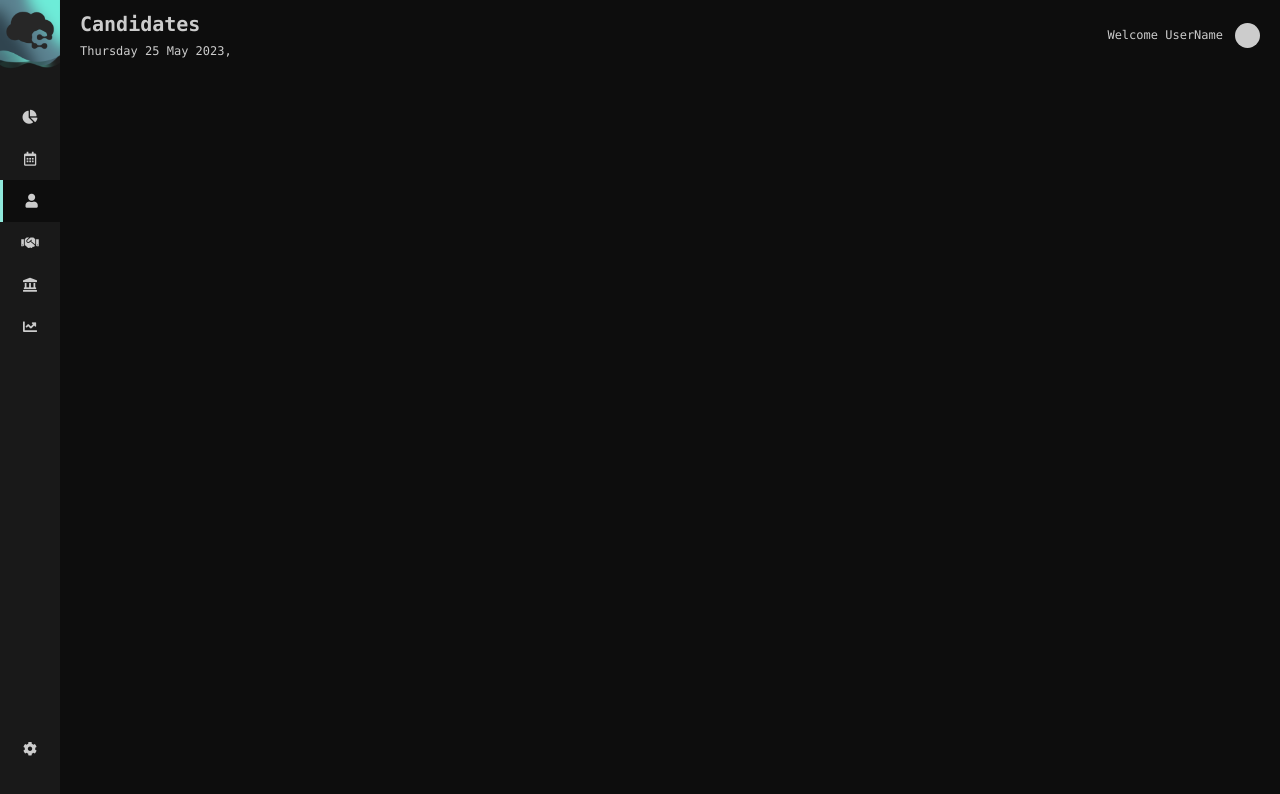
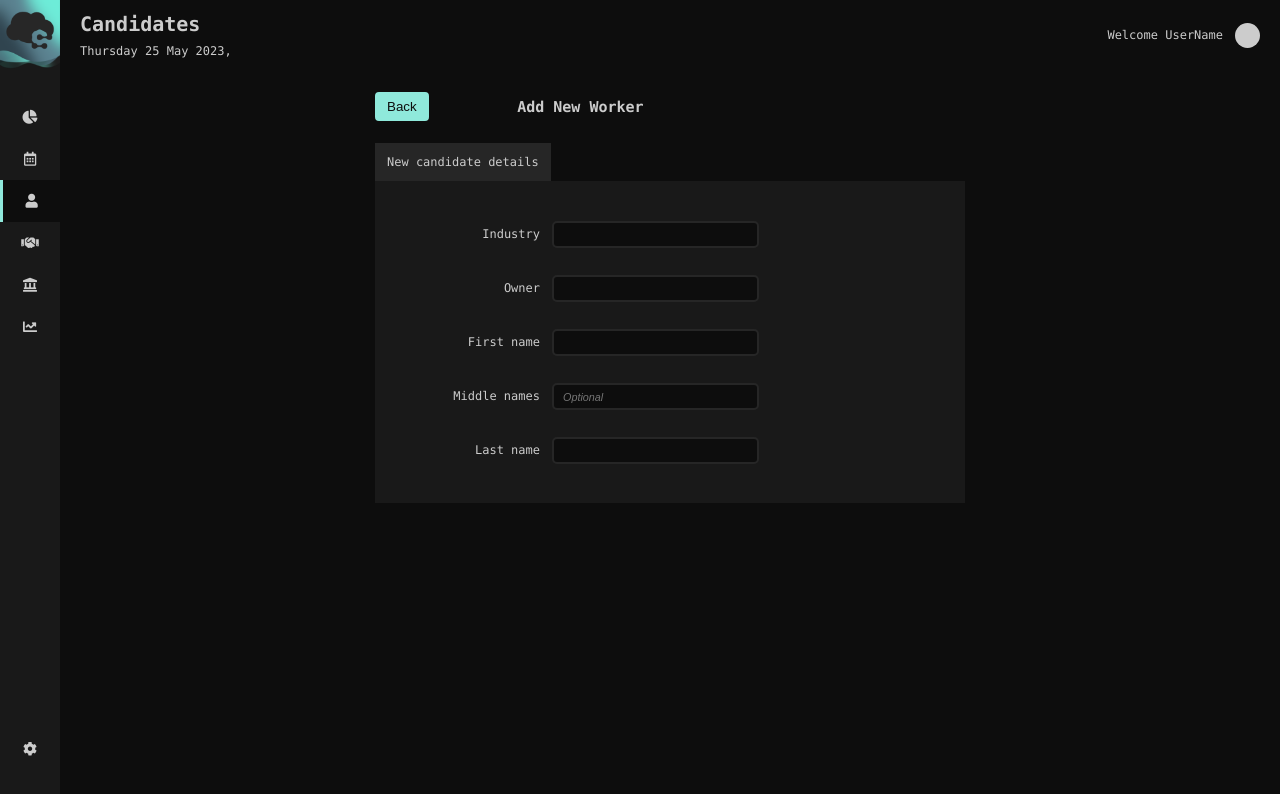
Before and after one commit to teetzMcveets/CT1.0, a React (Create React App) app: page /candidates/add-candidate in a window 1280 px wide. Shown: the top 794 px of the page. Built offline with nearby package versions, Linux system fonts and the light colour scheme.

Commit message:
register candidate initialized

```diff
--- a/src/App.css
+++ b/src/App.css
@@ -67,7 +67,7 @@ html {
   background-color: var(--primary);
   color: var(--textOnColor);
   border: 2px solid var(--primary);
-  border-radius: var(--small2);
+  border-radius: 4px;
   padding: 5px 10px;
 }
 
--- a/src/App.js
+++ b/src/App.js
@@ -7,6 +7,7 @@ import Dashboard from './components/Dashboard/Dashboard';
 import Bookings from './components/Bookings/Bookings';
 import Candidates from './components/Candidates/Candidates';
 import CandidateDetails from './components/Candidates/CandidateAll/CandidateDetails/CandidateDetails';
+import AddCandidate from './components/Candidates/AddCandidate/AddCandidate';
 import Clients from './components/Clients/Clients';
 import Finance from './components/Finance/Finance';
 import Reports from './components/Reports/Reports';
@@ -23,6 +24,7 @@ function App() {
         <Route path='/bookings' element={<Bookings />} />
         <Route path='/candidates' element={<Candidates />} />
         <Route path='/candidates/:id' element={<CandidateDetails />} />
+        <Route path='/candidates/add-candidate' element={<AddCandidate />} />
         <Route path='/clients' element={<Clients />} />
         <Route path='/finance' element={<Finance />} />
         <Route path='/reports' element={<Reports />} />
--- a/src/components/Candidates/AddCandidate/AddCandidate.css
+++ b/src/components/Candidates/AddCandidate/AddCandidate.css
@@ -0,0 +1,73 @@
+.top-container {
+    display: flex;
+    justify-content: left;
+    align-items: center;
+    padding: var(--med2) 0;
+    margin: var(--small1) 25%;
+}
+
+.return-button {
+    margin-right: 15%;
+}
+
+.page-title {
+    font-size: var(--small2);
+}
+
+.form {
+    display: flex;
+    justify-content: center;
+    flex-direction: column;
+    margin: 0 25%;
+}
+
+.new-candidate-details-title {
+    display: flex;
+}
+
+.form-box-title{
+    padding: var(--med1);
+    background-color: var(--s2);
+}
+
+.form-card-placement {
+    padding: 26px 0;
+    background-color: var(--s1);
+}
+
+.form-label-input {
+    display: flex;
+    align-items: center;
+    padding: var(--small1) 0;
+}
+
+.candidate-label {
+    padding: var(--med1);
+    width: 30%;
+    display: flex;
+    justify-content: right;
+}
+
+.input-container {
+    width: 50%;
+}
+
+.add-candidate-input {
+    background-color: var(--BGC);
+    color: var(--text);
+    border: 2px solid var(--s2);
+    border-radius: 5px;
+    padding: 4px;
+    width: 70%;
+}
+
+.add-candidate-input:focus {
+    outline: none;
+    box-shadow: 0 0 0 2px var(--primary)
+}
+
+.add-candidate-input::placeholder {
+    font-size: 0.9rem;
+    font-style: italic;
+    padding-left: 5px;
+}
--- a/src/components/Candidates/AddCandidate/AddCandidate.js
+++ b/src/components/Candidates/AddCandidate/AddCandidate.js
@@ -1,9 +1,16 @@
 import React from 'react';
+import AddCandidateForm from './AddCandidateForm';
+import './AddCandidate.css';
 
 export default function AddCandidate () {
 
     return (
         <>
+            <div className='main-content'>
+                <AddCandidateForm
+
+                />
+            </div>
         </>
     )
 }
--- /dev/null
+++ b/src/components/Candidates/AddCandidate/AddCandidateForm.js
@@ -0,0 +1,94 @@
+import React from 'react';
+
+export default function AddCandidateForm () {
+
+    return (
+        <>
+            <div className='top-container'>
+
+                <div className='return-button'>
+                    <button className='button-primary'>
+                        Back
+                    </button>
+                </div>
+
+                <div className='page-title'>
+                    <h2>Add New Worker</h2>
+                </div>
+
+            </div>
+
+            <div className='form'>
+                <form>
+
+                    <div className='new-candidate-details-title'>
+                        <div className='form-box-title'>
+                            <p>New candidate details</p>
+                        </div>
+                    </div>
+
+                    <div className='form-card-placement'>
+                        <div className='form-label-input'>
+                            <label className='candidate-label'>
+                                Industry
+                            </label>
+                            <div className='input-container'>
+                                <input
+                                    type='text'
+                                    className='add-candidate-input'
+                                />
+                            </div>
+                        </div>
+                        <div className='form-label-input'>
+                            <label className='candidate-label'>
+                                Owner
+                            </label>
+                            <div className='input-container'>
+                                <input
+                                    type='text'
+                                    className='add-candidate-input'
+                                />
+                            </div>
+                        </div>
+                        <div className='form-label-input'>
+                            <label className='candidate-label'>
+                                First name
+                            </label>
+                            <div className='input-container'>
+                                <input
+                                    type='text'
+                                    className='add-candidate-input'
+                                />
+                            </div>
+                        </div>
+
+                        <div className='form-label-input'>
+                            <label className='candidate-label'>
+                                    Middle names
+                             </label>
+                            <div className='input-container'>
+                                <input
+                                    type='text'
+                                    className='add-candidate-input'
+                                    placeholder='Optional'
+                                />
+                            </div>
+                        </div>
+
+                        <div className='form-label-input'>
+                            <label className='candidate-label'>
+                                Last name
+                            </label>
+                            <div className='input-container'>
+                                <input
+                                    type='text'
+                                    className='add-candidate-input'
+                                />
+                            </div>
+                        </div>
+                    </div>
+                </form>
+            </div>
+        </>
+    )
+}
--- a/src/components/Candidates/CandidateAll/CandidateList/CandidateList.js
+++ b/src/components/Candidates/CandidateAll/CandidateList/CandidateList.js
@@ -22,9 +22,11 @@ export default function CandidateList ({ candidates, handleArchiveClick }) {
                         </button>
                     </div>
                     <div className='button-placement'>
-                        <button className='button-primary'>
-                            + Create
-                        </button>
+                        <Link to='/candidates/add-candidate'>
+                            <button className='button-primary'>
+                                + Create
+                            </button>
+                        </Link>
                     </div>
 
                 </div>
```
